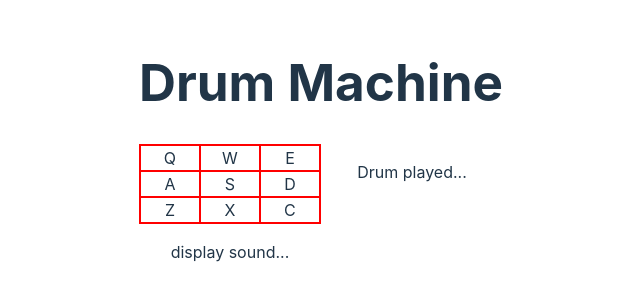
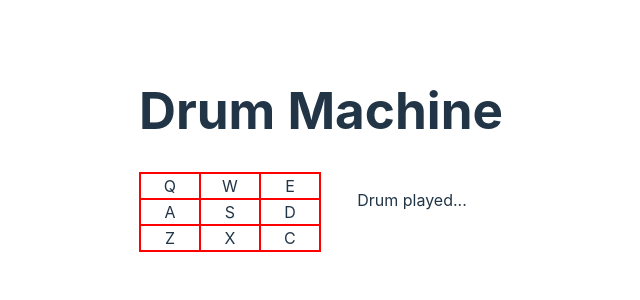
Before and after one commit to JohanCodeForFun/drum-machine, a React (Vite) app: page / in a window 1280 px wide. Shown: the part 250-550 px from the top of the page, without its empty margins (319-959 px from the left). Built offline with nearby package versions, Linux system fonts and the light colour scheme.

Commit message:
move display to DrumMachine

```diff
--- a/src/App.tsx
+++ b/src/App.tsx
@@ -8,9 +8,6 @@ function App() {
       <h1>Drum Machine</h1>
       <div id="drum-machine">
       <DrumMachine />
-        <div id="display">
-          <p>display sound...</p>
-        </div>
       </div>
     </>
   );
```
